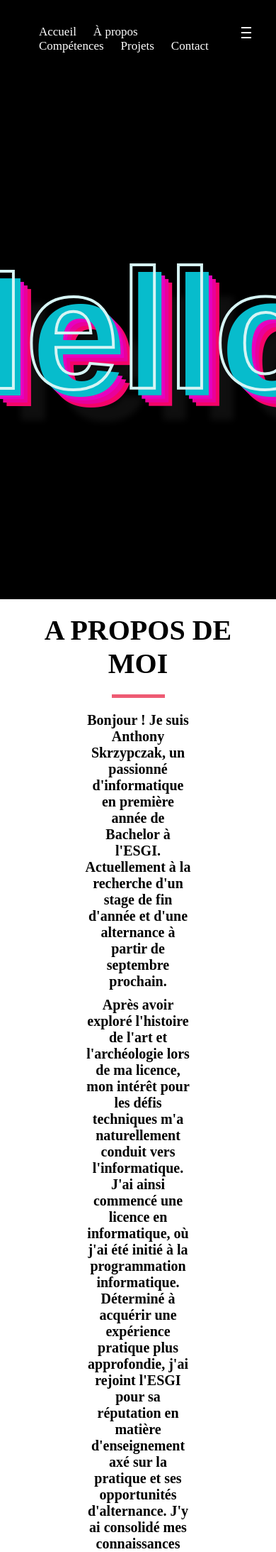
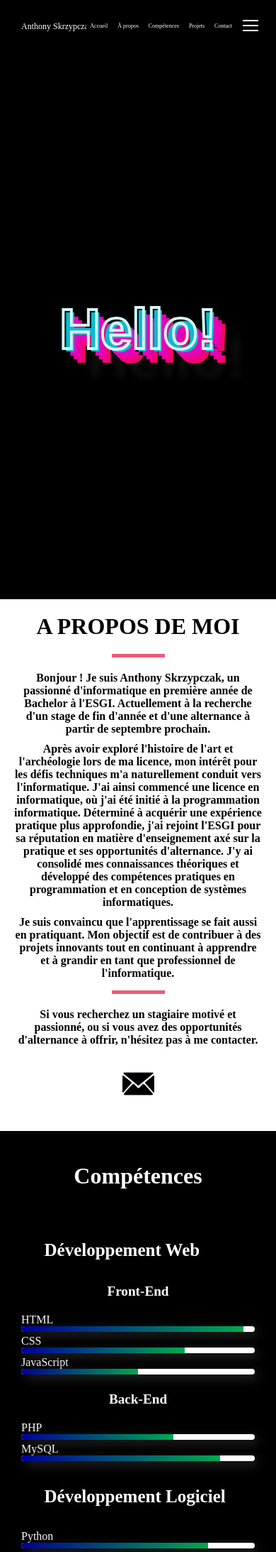
Before and after one commit to AnthonySkr/Portfolio, a PHP site: page / in a window 390 px wide; the page is wider, and only the part inside the window is pictured. Shown: the top 2186 px of that part at 71% size. Run offline with PHP 8.4, Linux system fonts and the light colour scheme; some web fonts are replaced.

Commit message:
Responsive

```diff
--- a/js/script.js
+++ b/js/script.js
@@ -1,6 +1,25 @@
+window.addEventListener('load', function() {
+    if (window.innerWidth <= 768) {
+        document.querySelector('.element_nav').classList.add('element-nav_hidden');
+    }
+});
+
 window.addEventListener('scroll', function() {
-    var headerHeight = document.querySelector('header').offsetHeight;
-    if (window.pageYOffset > headerHeight) {
+    var headerHeight = document.querySelector('nav').offsetHeight;
+    if (window.scrollY > headerHeight) {
+        document.querySelector('.element_nav').classList.add('element-nav_hidden');
+    } else {
+        document.querySelector('.element_nav').classList.remove('element-nav_hidden');
+    }
+});
+
+document.querySelector('.menu-icon').addEventListener('click', function() {
+    document.querySelector('.element_nav').classList.toggle('element-nav_hidden');
+});
+
+window.addEventListener('scroll', function() {
+    var headerHeight = document.querySelector('nav').offsetHeight;
+    if (window.scrollY > headerHeight) {
         document.querySelector('.element_nav').classList.add('element-nav_hidden');
     } else {
         document.querySelector('.element_nav').classList.remove('element-nav_hidden');
--- a/styles/style.css
+++ b/styles/style.css
@@ -12,7 +12,7 @@ a {
     color: inherit;
 }
 h2 {
-    font-size: 40px;
+    font-size: 4em;
     margin: 20px;
     text-align: center;
 }
@@ -88,7 +88,7 @@ header h1 {
     transition: all 0.5s;
     -webkit-text-stroke: 4px #d6f4f4;
     font-variation-settings: "wght" 900, "ital" 1;
-    font-size: 15rem;
+    font-size: 15em;
     text-align: center;
     color: transparent;
     font-family: "Meta", sans-serif;
@@ -144,7 +144,7 @@ footer {
 }
 #a_propos p {
     margin: 10px 100px;
-    font-size: 20px;
+    font-size: 1.3em;
     font-weight: 600;
 }
 
@@ -165,6 +165,7 @@ footer {
 }
 #competences .container {
     display: flex;
+    flex-direction: row;
 }
 
 /* Graphique */
@@ -173,13 +174,13 @@ footer {
     margin: 20px;
 }
 .graph h3 {
-    margin: 20px;
+    margin: 1.3em;
     font-size: 25px;
 }
 .graph h4 {
     margin: 20px;
     text-align: center;
-    font-size: 20px;
+    font-size: 1.2em;
 }
 .comp{
     display:flex;
@@ -265,7 +266,7 @@ footer {
     box-sizing: border-box;
 	color: #00a84f;
 	display: block;
-	font-size: 17px;
+	font-size: 1.2em;
     font-weight: 600;
 	height: 60px;
 	letter-spacing: 1px;
@@ -315,8 +316,6 @@ footer {
     cursor: pointer;
 }
 .projet:hover {
-    -webkit-transform: scale(1.2);
-    -ms-transform: scale(1.2);
     transform: scale(1.2);
     transition: 1s ease;
 }
@@ -365,14 +364,14 @@ footer {
     margin: 20px;
 }
 .modal h1 {
-    font-size: 30px;
+    font-size: 1.6em;
 }
 
 /* Contact */
 #contact {
     padding: 20px 50px;
     text-align: center;
-    font-size: 20px;
+    font-size: 1.3em;
 }
 #contact ul {
     list-style-type: none;
@@ -380,3 +379,70 @@ footer {
 #contact li {
     margin: 10px;
 }
+
+/* Media Queries */
+@media screen and (max-width: 768px) {
+    h2 {
+        font-size: 2em;
+    }
+
+    /* Navigation */
+    .nav_right {
+        margin: 15px;
+    }
+    .element_nav {
+        padding: 10px 0px;
+    }
+    .element_nav a {
+        font-size: 0.5em;
+        margin: 0 5px;
+    }
+    .nom_logo {
+        font-size: 17px;
+    }
+    .nom_logo {
+        margin : 30px 30px;
+        font-size: 12px;
+    }
+
+    /* Header */
+    header {
+        height: 90vh;
+    }
+    header h1 {
+        font-size: 5em;
+        font-variation-settings: "wght" 600, "ital" 1;
+        text-shadow: 4px 4px 0px #07bccc,
+            10px 10px 0px #e601c0,
+            15px 15px 0px #e9019a,
+            20px 20px 0px #f40468,
+            40px 40px 10px rgb(15, 15, 15);
+    }
+
+    /* A Propos */
+    #a_propos p {
+        margin: 10px 0px;
+        font-size: 1em;
+    }
+
+    /* Compétences */
+    #competences {
+        padding: 25px 10px;
+    }
+    #competences .container {
+        flex-direction: column;
+    }
+
+    /* Projets */
+    #projets {
+        padding: 20px 10px;
+    }
+    #projets .container {
+        flex-direction: column;
+    }
+
+    /* Contact */
+    #contact {
+        font-size: 1em;
+    }
+}
```
Also changed, not shown: pages/blocs/footer.php (deleted, +0 -16 lines), pages/blocs/nav.php (deleted, +0 -23 lines), pages/traitement_contact.php (deleted, +0 -21 lines), index.html (line endings or trailing spaces).
